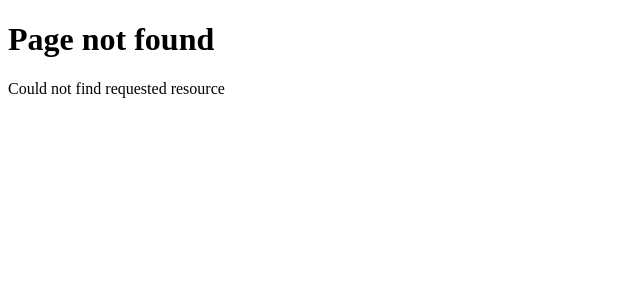
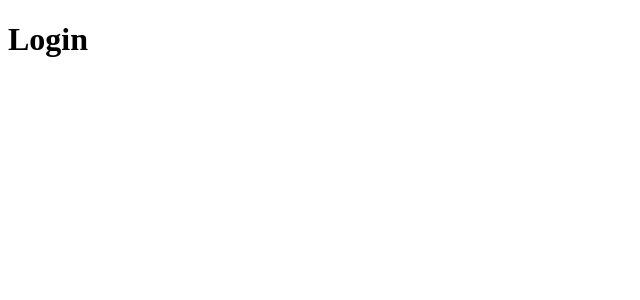
Before and after one commit to EugenMoser/next14-tutorial, a Next.js app: page /login in a window 1280 px wide. Before the commit this address had no page. Shown: the top 300 px of the page, without its empty margins (0-640 px from the left). Built offline with nearby package versions, Linux system fonts and the light colour scheme.

Commit message:
13 - Route Groups

```diff
--- /dev/null
+++ b/src/app/(auth)/login/page.tsx
@@ -0,0 +1,7 @@
+interface LoginProps {}
+
+function Login({}: LoginProps): JSX.Element {
+  return <h1>Login</h1>;
+}
+
+export default Login;
```
Also changed, not shown: src/app/(auth)/forgot-password/page.tsx (added, +7 -0 lines), src/app/(auth)/register/page.tsx (added, +7 -0 lines).
